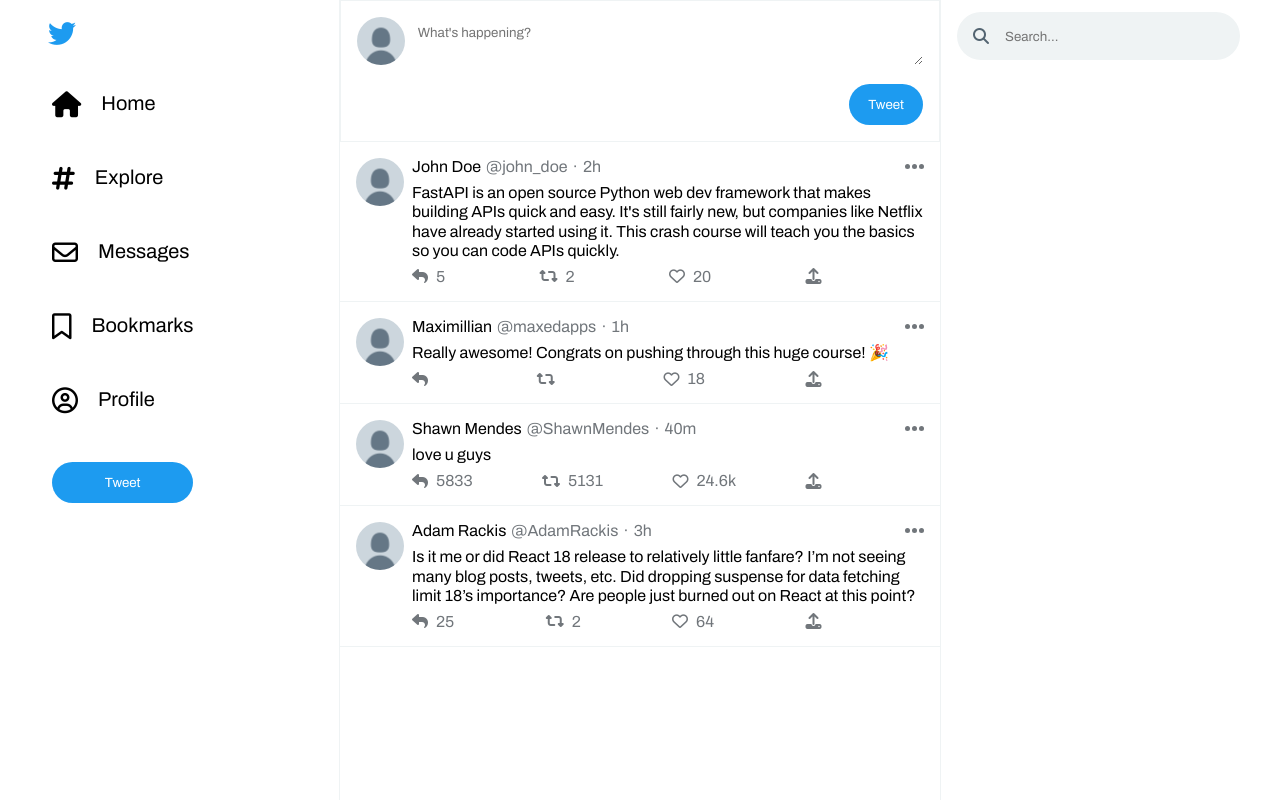
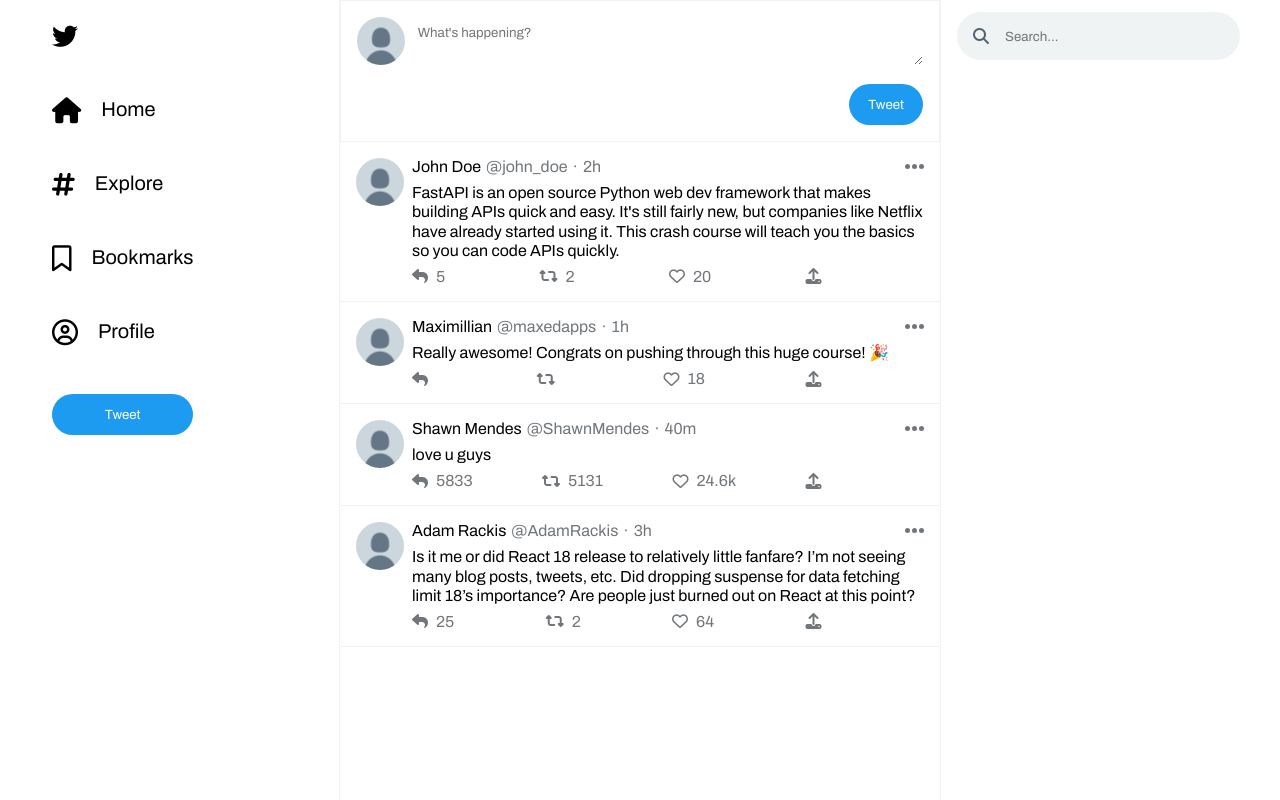
Before and after one commit to Ali-Fattahian/twitter-clone-frontend, a React (Create React App) app: page /home in a window 1280 px wide. Built offline with nearby package versions, Linux system fonts and the light colour scheme.

Commit message:
add navlinks for navigation comp

```diff
--- a/src/components/Navigation.js
+++ b/src/components/Navigation.js
@@ -1,34 +1,46 @@
-import classes from './Navigation.module.css'
+import { NavLink } from "react-router-dom";
+import classes from "./Navigation.module.css";
 
 const Navigation = () => {
   return (
     <section className={classes["nav-container"]}>
       <nav className={classes.nav}>
-      <div className={classes["nav__item"]} id={classes['twitter-icon']}>
+        <NavLink to="/" className={classes["nav__item"]}>
           <i class="fa fa-twitter"></i>
-        </div>
-        <div className={classes["nav__item"]}>
+        </NavLink>
+        <NavLink
+          to="/"
+          className={classes['nav__item']}
+          >
           <i class="fa fa-home"></i>
           <p>Home</p>
-        </div>
-        <div className={classes["nav__item"]}>
+        </NavLink>
+        <NavLink
+          to="/explore"
+          className={classes['nav__item']}
+        >
           <i class="fa fa-hashtag"></i>
           <p>Explore</p>
-        </div>
-        <div className={classes["nav__item"]}>
+        </NavLink>
+        {/* <NavLink to='/' className={classes["nav__item"]}>
           <i class="fa fa-envelope-o"></i>
           <p>Messages</p>
-        </div>
-        <div className={classes["nav__item"]}>
+        </NavLink> */}
+        <NavLink
+          to="/bookmarks"
+          className={classes['nav__item']}>
           <i class="fa fa-bookmark-o"></i>
           <p>Bookmarks</p>
-        </div>
-        <div className={classes["nav__item"]}>
+        </NavLink>
+        <NavLink
+          to="/:username"
+          className={classes['nav__item']}
+        >
           <i class="far fa-user-circle"></i>
           <p>Profile</p>
-        </div>
-        <div className={classes['nav__item']} id={classes['nav__tweet']}>
-            <button className='btn'>Tweet</button>
+        </NavLink>
+        <div className={classes["nav__item"]} id={classes["nav__tweet"]}>
+          <button className="btn">Tweet</button>
         </div>
       </nav>
     </section>
--- a/src/components/Navigation.module.css
+++ b/src/components/Navigation.module.css
@@ -16,6 +16,7 @@
   font-size: 20px;
   gap: 20px;
   /* word-spacing: 10%; */
+  color: var(--dark-theme-color);
   padding: 12px;
   border-radius: 2rem;
   transition: background-color 250ms ease-in-out;
```
Lines whose indentation alone changed are shown as unchanged.
